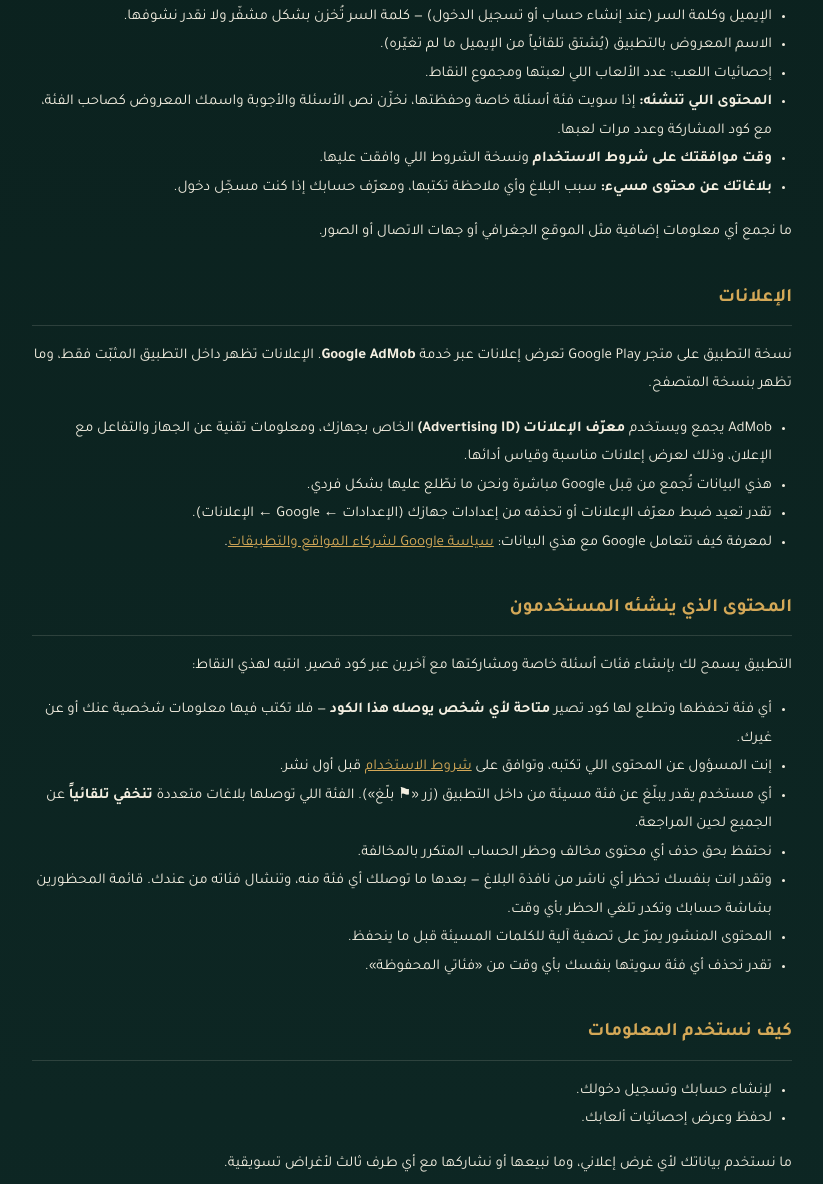
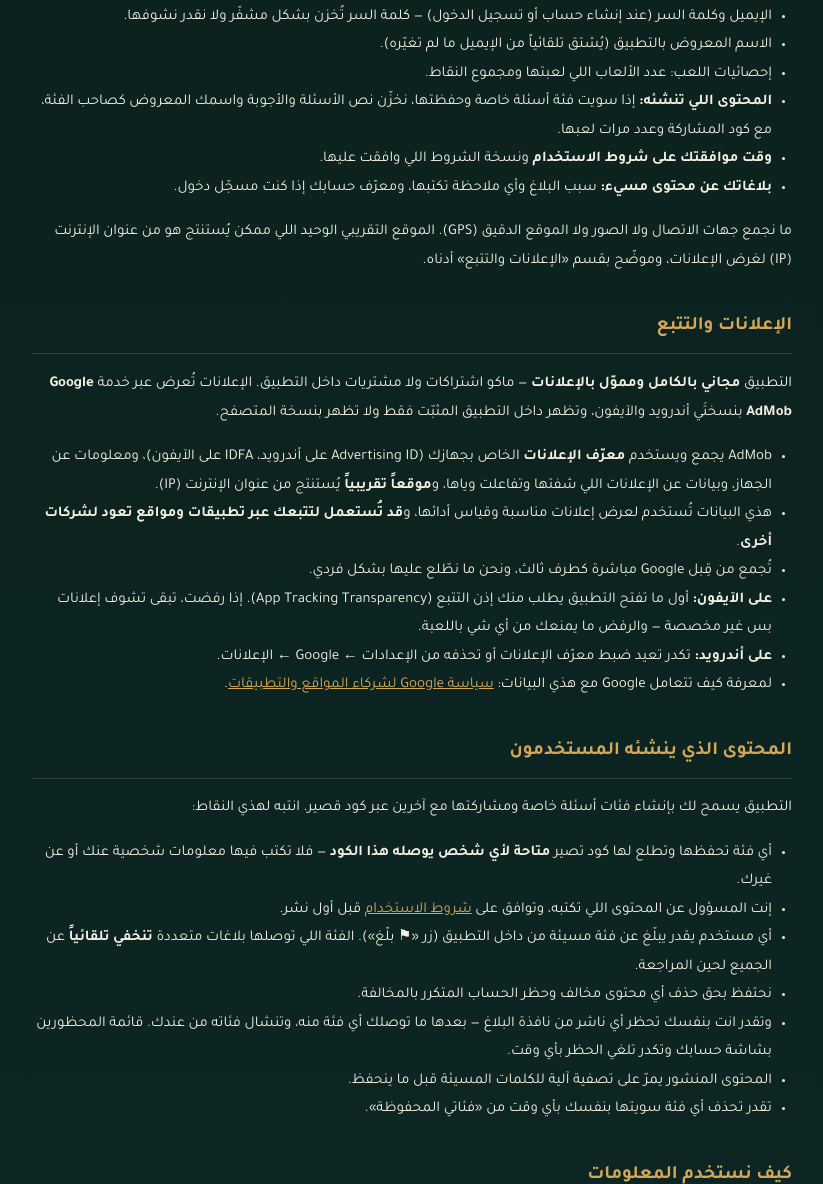
Before and after one commit to teaizteaiz46-blip/tajammo-game, a website: page privacy.html in a window 1280 px wide. Shown: the part 312-1496 px from the top of the page, without its empty margins (228-1051 px from the left). Drawn offline with Linux system fonts and the light colour scheme.

Commit message:
سياسة الخصوصية: تفاصيل الإعلانات والتتبع لـiOS

```diff
--- a/privacy.html
+++ b/privacy.html
@@ -35,14 +35,19 @@ ul{padding-right:20px;}
 <li><b>وقت موافقتك على شروط الاستخدام</b> ونسخة الشروط اللي وافقت عليها.</li>
 <li><b>بلاغاتك عن محتوى مسيء:</b> سبب البلاغ وأي ملاحظة تكتبها، ومعرّف حسابك إذا كنت مسجّل دخول.</li>
 </ul>
-<p>ما نجمع أي معلومات إضافية مثل الموقع الجغرافي أو جهات الاتصال أو الصور.</p>
+<p>ما نجمع جهات الاتصال ولا الصور ولا الموقع الدقيق (GPS). الموقع التقريبي الوحيد اللي ممكن يُستنتج هو من عنوان الإنترنت (IP) لغرض الإعلانات، وموضّح بقسم «الإعلانات والتتبع» أدناه.</p>
 
-<h2>الإعلانات</h2>
-<p>نسخة التطبيق على متجر Google Play تعرض إعلانات عبر خدمة <b>Google AdMob</b>. الإعلانات تظهر داخل التطبيق المثبّت فقط، وما تظهر بنسخة المتصفح.</p>
+<h2>الإعلانات والتتبع</h2>
+<p>التطبيق <b>مجاني بالكامل ومموّل بالإعلانات</b> — ماكو اشتراكات ولا مشتريات داخل التطبيق.
+الإعلانات تُعرض عبر خدمة <b>Google AdMob</b> بنسختَي أندرويد والآيفون، وتظهر داخل التطبيق المثبّت فقط ولا تظهر بنسخة المتصفح.</p>
 <ul>
-<li>AdMob يجمع ويستخدم <b>معرّف الإعلانات (Advertising ID)</b> الخاص بجهازك، ومعلومات تقنية عن الجهاز والتفاعل مع الإعلان، وذلك لعرض إعلانات مناسبة وقياس أدائها.</li>
-<li>هذي البيانات تُجمع من قِبل Google مباشرة ونحن ما نطّلع عليها بشكل فردي.</li>
-<li>تقدر تعيد ضبط معرّف الإعلانات أو تحذفه من إعدادات جهازك (الإعدادات ← Google ← الإعلانات).</li>
+<li>AdMob يجمع ويستخدم <b>معرّف الإعلانات</b> الخاص بجهازك (Advertising ID على أندرويد، IDFA على الآيفون)،
+ومعلومات عن الجهاز، وبيانات عن الإعلانات اللي شفتها وتفاعلت وياها، و<b>موقعاً تقريبياً</b> يُستنتج من عنوان الإنترنت (IP).</li>
+<li>هذي البيانات تُستخدم لعرض إعلانات مناسبة وقياس أدائها، و<b>قد تُستعمل لتتبعك عبر تطبيقات ومواقع تعود لشركات أخرى</b>.</li>
+<li>تُجمع من قِبل Google مباشرة كطرف ثالث، ونحن ما نطّلع عليها بشكل فردي.</li>
+<li><b>على الآيفون:</b> أول ما تفتح التطبيق يطلب منك إذن التتبع (App Tracking Transparency).
+إذا رفضت، تبقى تشوف إعلانات بس غير مخصصة — والرفض ما يمنعك من أي شي باللعبة.</li>
+<li><b>على أندرويد:</b> تكدر تعيد ضبط معرّف الإعلانات أو تحذفه من الإعدادات ← Google ← الإعلانات.</li>
 <li>لمعرفة كيف تتعامل Google مع هذي البيانات: <a href="https://policies.google.com/technologies/partner-sites" target="_blank" rel="noopener">سياسة Google لشركاء المواقع والتطبيقات</a>.</li>
 </ul>
 
@@ -63,7 +68,8 @@ ul{padding-right:20px;}
 <li>لإنشاء حسابك وتسجيل دخولك.</li>
 <li>لحفظ وعرض إحصائيات ألعابك.</li>
 </ul>
-<p>ما نستخدم بياناتك لأي غرض إعلاني، وما نبيعها أو نشاركها مع أي طرف ثالث لأغراض تسويقية.</p>
+<p><b>نحن</b> ما نستخدم اسمك ولا إيميلك ولا إحصائيات ألعابك لأي غرض إعلاني، وما نبيع بياناتك ولا نشاركها مع أي طرف ثالث لأغراض تسويقية.
+بيانات الإعلانات اللي يجمعها Google AdMob منفصلة تماماً عن هذي، وموضّحة بقسم «الإعلانات والتتبع» أعلاه.</p>
 
 <h2>مين يوصل للمعلومات</h2>
   <p>بياناتك تُخزن بقاعدة بيانات Supabase (مزود استضافة قواعد بيانات)، محمية بقواعد أمان (Row Level Security) تخلي كل مستخدم يوصل بس لبياناته هو.</p>
```
